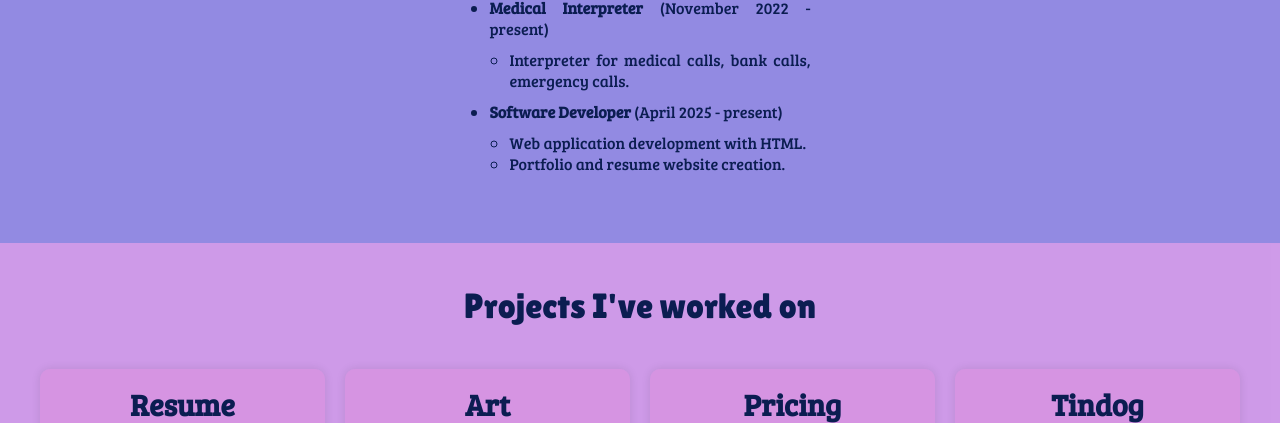
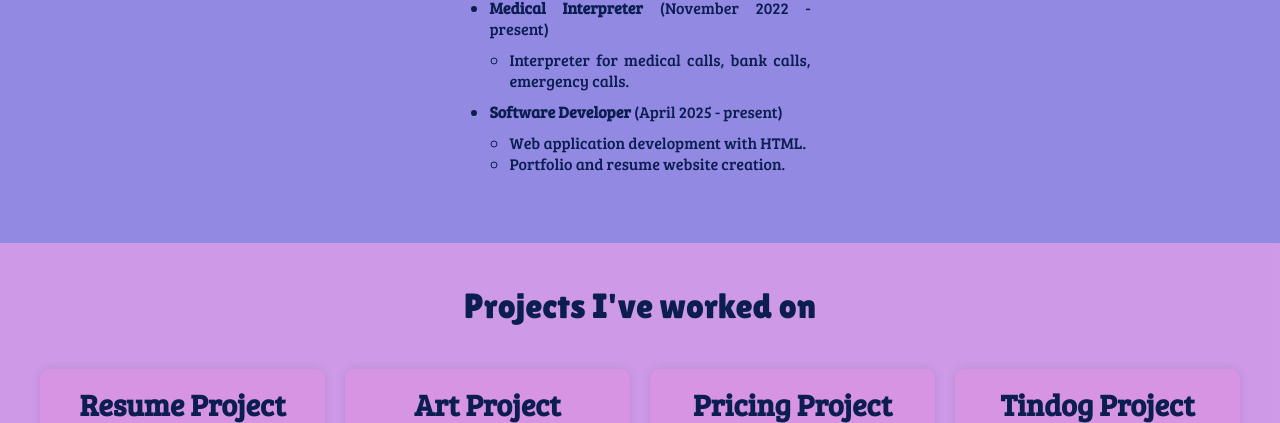
Before and after one commit to Omarzziano/My-personal-website, a plain HTML site: page index.html in a window 1280 px wide. Shown: the part 1535-1958 px from the top of the page. Drawn offline with Linux system fonts and the light colour scheme.

Commit message:
Update index.html

```diff
--- a/index.html
+++ b/index.html
@@ -80,19 +80,19 @@
       <h1>Projects I've worked on</h1>
       <div class="container" id="projects">
         <div id="resumeProj">
-          <h2>Resume</h2>
+          <h2>Resume Project</h2>
           <a href="https://omarzziano.github.io/My-Resume/"><img src="./images/resume.png"></a>
         </div>
         <div id="art">
-          <h2>Art</h2>
+          <h2>Art Project</h2>
           <a href="https://omarzziano.github.io/Arte/"><img src="./images/art.png"></a>
         </div>
         <div id="pricing">
-          <h2>Pricing</h2>
+          <h2>Pricing Project</h2>
           <a href="https://omarzziano.github.io/Pricing-table/"><img src="./images/pricingtable.png"></a>
         </div>
         <div id="tindog">
-          <h2>Tindog</h2>
+          <h2>Tindog Project</h2>
           <a href="https://omarzziano.github.io/TinDog/"><img src="./images/tindog.png"></a>
         </div>
 
```
